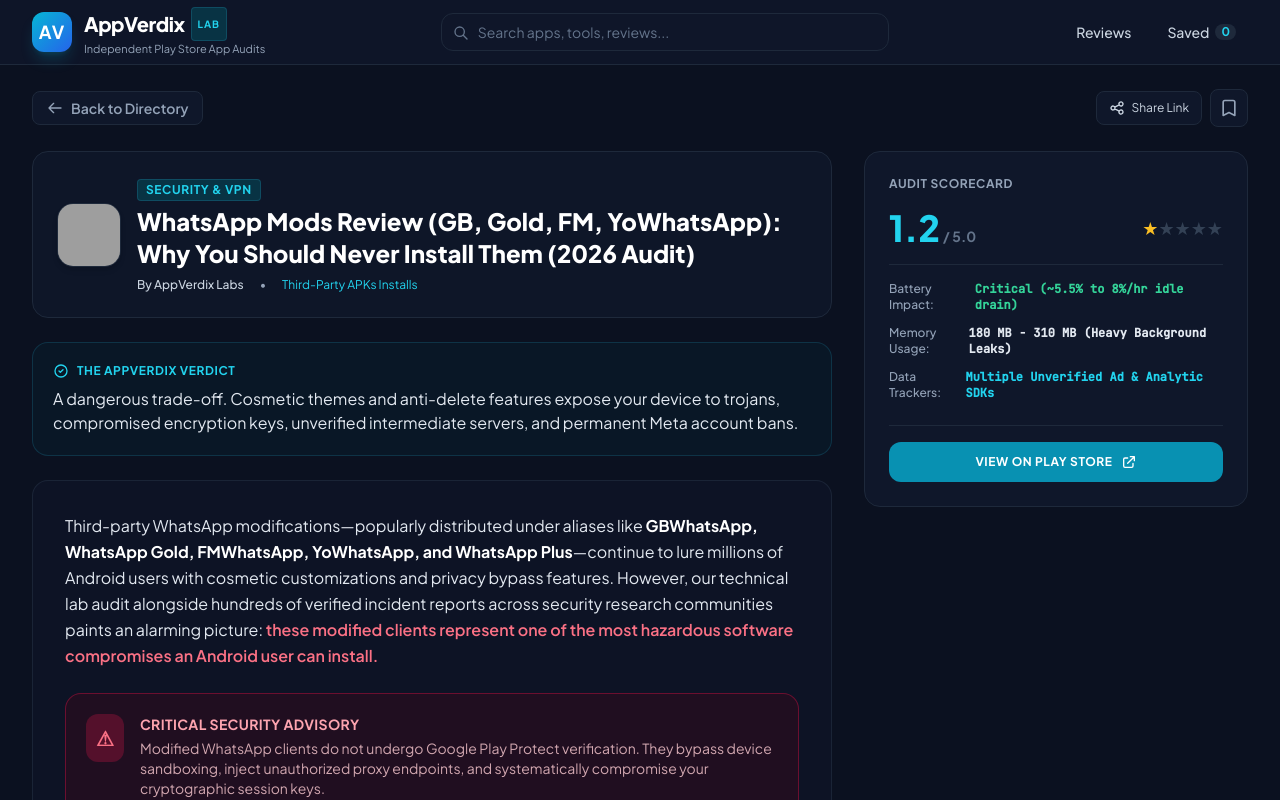
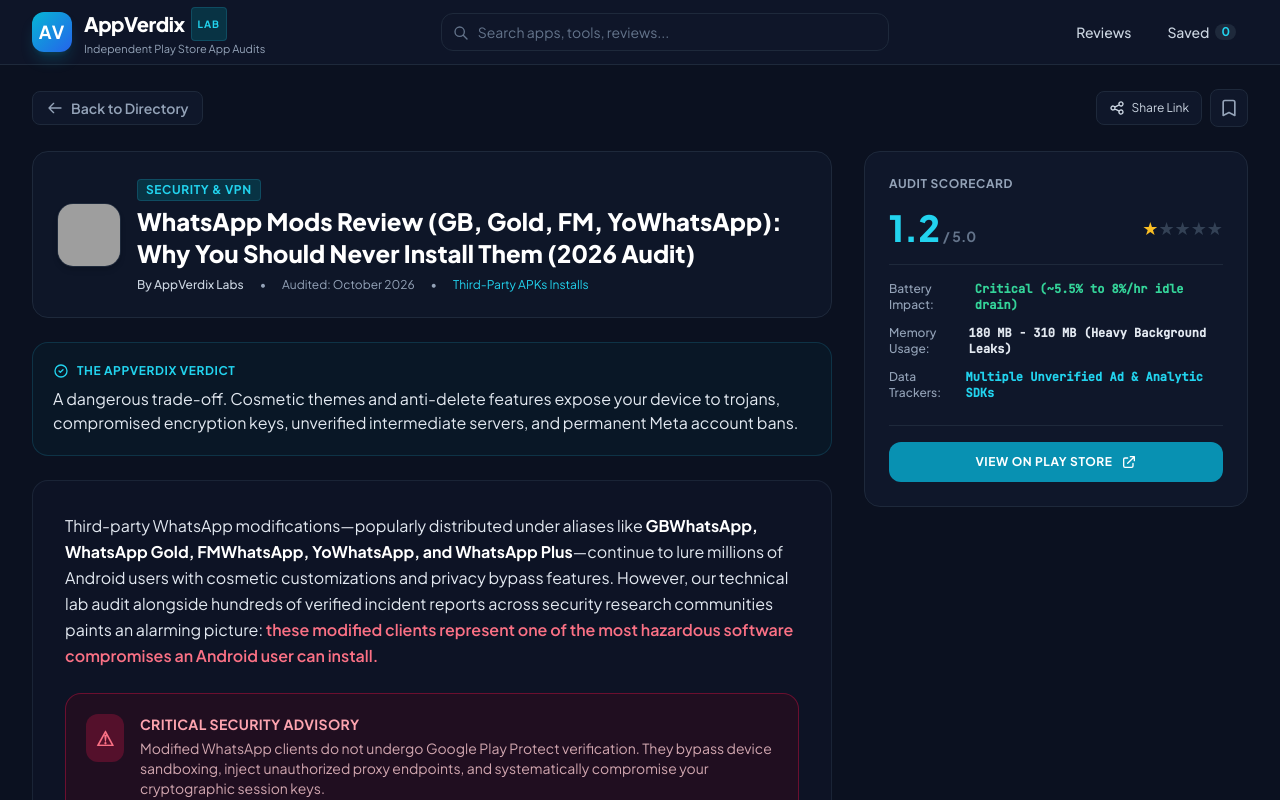
Before and after one commit to awais911/AppVerdix, a plain HTML site: page index.html in a window 1280 px wide. Both pictures are taken after a click on the element 228 px from the left and 276 px from the top of the page. Shown: the top 800 px of the page. Drawn offline with nearby package versions, Linux system fonts and the light colour scheme; grey boxes are pictures that could not be loaded.

Commit message:
Update index.html

```diff
--- a/index.html
+++ b/index.html
@@ -163,6 +163,8 @@
                 <h1 id="detail-title" class="text-xl sm:text-2xl font-extrabold text-white leading-tight">Review Title</h1>
                 <div class="flex items-center gap-4 text-xs text-slate-400 mt-2">
                   <span id="detail-author" class="text-slate-300 font-medium">By AppVerdix Labs</span>
+                  <span>•</span>
+                  <span id="detail-date" class="text-slate-400">Updated: Recently</span>
                   <span>•</span>
                   <span id="detail-downloads" class="text-cyan-400">100M+ Downloads</span>
                 </div>
@@ -368,6 +370,13 @@
       document.getElementById('detail-icon').src = review.appIcon;
       document.getElementById('detail-downloads').innerText = `${review.downloads} Installs`;
       document.getElementById('detail-rating').innerText = review.rating;
+      // Auto Month & Year Generator (e.g., "Audited: October 2026")
+      const now = new Date();
+      const currentMonthYear = now.toLocaleString('en-US', { month: 'long', year: 'numeric' });
+      const displayDate = review.updatedDate || `Audited: ${currentMonthYear}`;
+
+      const dateElem = document.getElementById('detail-date');
+      if (dateElem) dateElem.innerText = displayDate;
       // Dynamic Stars Generator based on Score
       const ratingStarsElem = document.getElementById('detail-rating-stars');
       if (ratingStarsElem) {
```
